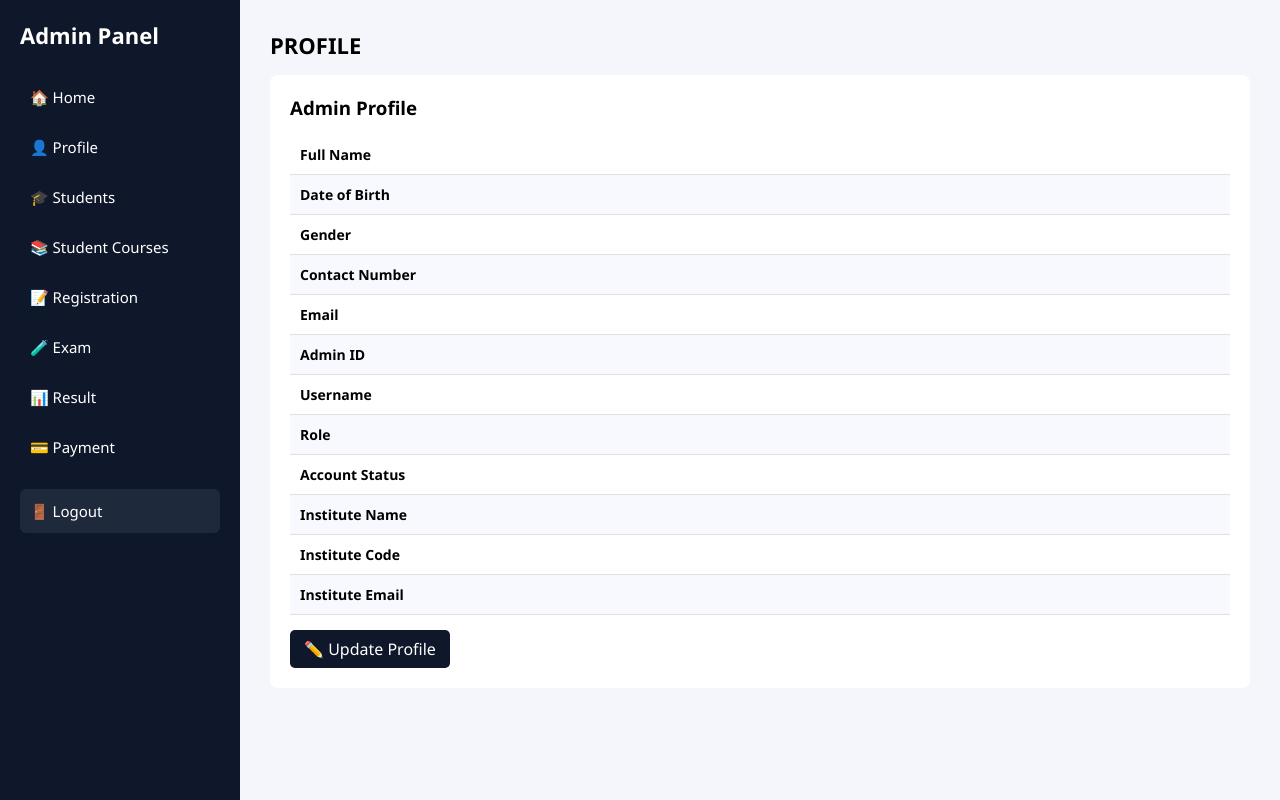
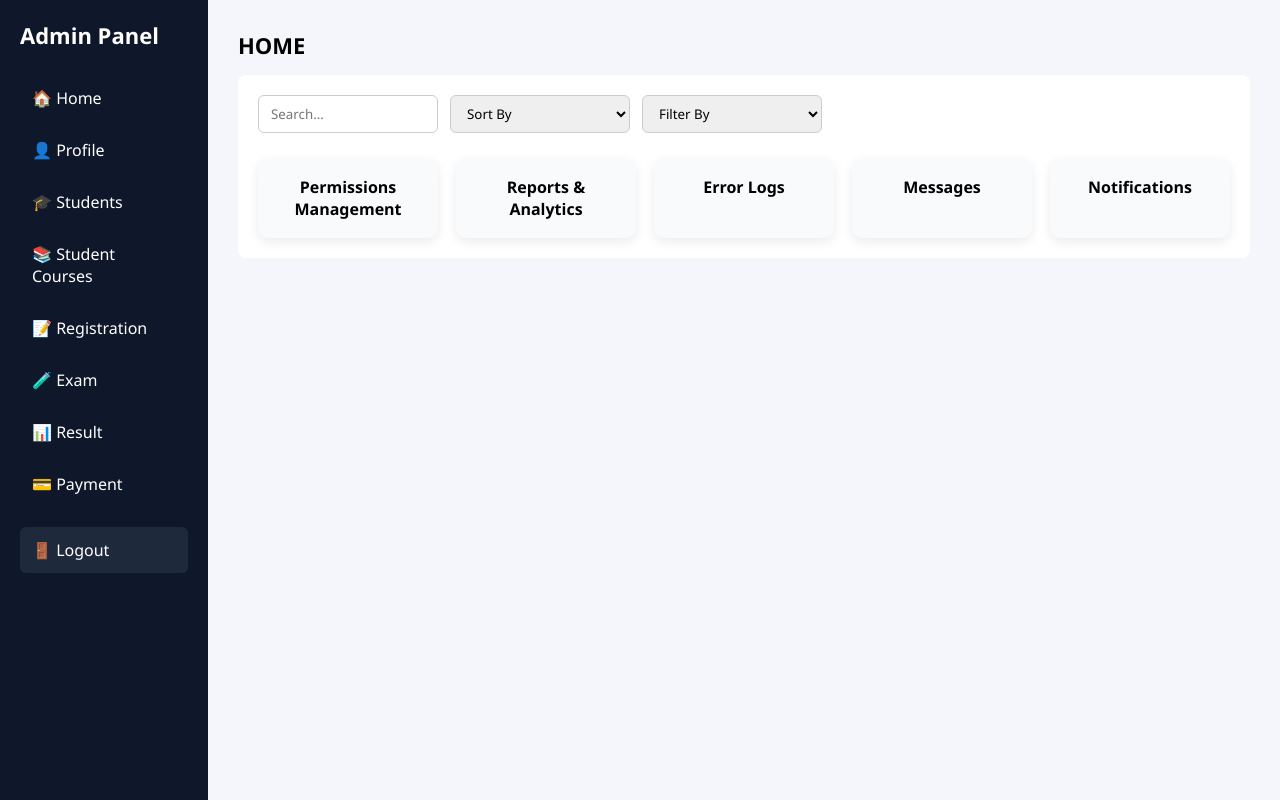
Before and after one commit to 24Cyril/exam-portal-mini-project, a Python web app: template app/templates/admin.html in a window 1280 px wide. Run offline with Jinja, Linux system fonts and the light colour scheme; the template is opened without the code that fills it, so the values that code supplies are empty.

Commit message:
student courses tab updation

```diff
--- a/app/static/css/admin.css
+++ b/app/static/css/admin.css
@@ -1,214 +1,149 @@
-* {
-    margin: 0;
-    padding: 0;
-    box-sizing: border-box;
-    font-family: "Segoe UI", sans-serif;
+*{
+margin:0;
+padding:0;
+box-sizing:border-box;
+font-family:Segoe UI,sans-serif;
 }
 
-body {
-    display: flex;
-    background: #f4f6fb;
+body{
+display:flex;
+background:#f4f6fb;
 }
 
-#studentTable th {
-    cursor: pointer;
-    background: #f1f1f1;
-}
-#studentTable th:hover {
-    background: #ddd;
+.sidebar{
+width:240px;
+background:#0f172a;
+color:white;
+padding:20px;
+height:100vh;
 }
 
-
-
-/* ===== SIDEBAR ===== */
-.sidebar {
-    width: 240px;
-    height: 100vh;
-    background: #0f172a;   /* dark blue */
-    color: #fff;
-    padding: 20px;
+.logo{
+font-size:22px;
+margin-bottom:25px;
 }
 
-.logo {
-    font-size: 22px;
-    margin-bottom: 25px;
+.nav-list{
+list-style:none;
 }
 
-.nav-list {
-    list-style: none;
+.nav-list li{
+padding:12px;
+margin-bottom:6px;
+border-radius:6px;
+cursor:pointer;
 }
 
-.nav-list li {
-    padding: 12px 10px;
-    margin-bottom: 6px;
-    cursor: pointer;
-    border-radius: 6px;
-    font-size: 15px;
+.nav-list li:hover{
+background:#1e293b;
 }
 
-.nav-list li:hover {
-    background: #1e293b;
+.logout{
+margin-top:20px;
+background:#1e293b;
 }
 
-.nav-list li a {
-    color: white;
-    text-decoration: none;
+.nav-list a{
+color:white;
+text-decoration:none;
 }
 
-.logout {
-    margin-top: 20px;
-    background: #1e293b;
+.main-content{
+flex:1;
+padding:30px;
 }
 
-/* ===== MAIN CONTENT ===== */
-.main-content {
-    flex: 1;
-    padding: 30px;
+#tab-title{
+font-size:22px;
+margin-bottom:15px;
 }
 
-#tab-title {
-    font-size: 22px;
-    margin-bottom: 15px;
+.card{
+background:white;
+padding:20px;
+border-radius:8px;
 }
 
-.card {
-    background: #ffffff;
-    padding: 20px;
-    border-radius: 8px;
+/* tables */
+
+.profile-table{
+width:100%;
+border-collapse:collapse;
+margin-top:15px;
 }
 
-/* ===== PROFILE TABLE ===== */
-.profile-table {
-    width: 100%;
-    border-collapse: collapse;
-    margin-top: 10px;
+.profile-table th,
+.profile-table td{
+padding:10px;
+border-bottom:1px solid #ddd;
 }
 
-.profile-table td {
-    padding: 10px;
-    border-bottom: 1px solid #ddd;
+.profile-table th{
+background:#f1f1f1;
+cursor:pointer;
 }
 
-.profile-table td:first-child {
-    width: 30%;
-    font-weight: 600;
+.profile-table th:hover{
+background:#ddd;
 }
 
-/* ===== UPDATE BUTTON ===== */
-.update-btn {
-    display: inline-block;
-    margin-top: 15px;
-    padding: 8px 14px;
-    background: #0f172a;
-    color: white;
-    border-radius: 5px;
-    text-decoration: none;
+.update-btn{
+display:inline-block;
+margin-top:15px;
+padding:8px 14px;
+background:#0f172a;
+color:white;
+border-radius:6px;
+text-decoration:none;
 }
 
-.update-btn:hover {
-    background: #1e293b;
+/* HOME BAR */
+
+.home-tools{
+display:flex;
+gap:12px;
+margin-bottom:25px;
 }
 
-/* ===== SEARCH & FILTER ===== */
-.search-box {
-    display: flex;
-    gap: 10px;
-    margin-bottom: 15px;
+.home-tools input,
+.home-tools select{
+padding:8px 12px;
+border-radius:6px;
+border:1px solid #ccc;
+width:180px;
 }
 
-.search-box input,
-.search-box select {
-    padding: 8px;
-    width: 200px;
+/* HOME BUTTONS */
+
+.home-row{
+display:flex;
+gap:18px;
 }
 
-/* ======================================
-   ADMIN DATA TABLES (ALL TABS)
-====================================== */
-
-.profile-table {
-    width: 100%;
-    border-collapse: collapse;
-    margin-top: 15px;
-    font-size: 14px;
+.home-box{
+background:#f8fafc;
+padding:18px 26px;
+border-radius:10px;
+min-width:180px;
+box-shadow:0 4px 12px rgba(0,0,0,.08);
+font-weight:600;
+text-align:center;
+cursor:pointer;
 }
 
-.profile-table th {
-    background: #0f172a;
-    color: white;
-    padding: 10px;
-    text-align: left;
-    cursor: pointer;
+.home-box:hover{
+background:#eef1ff;
 }
 
-.profile-table th:hover {
-    background: #1e293b;
+/* SEARCH */
+
+.search-box{
+margin-bottom:15px;
 }
 
-.profile-table td {
-    padding: 10px;
-    border-bottom: 1px solid #e0e0e0;
+.search-box input{
+padding:8px;
+border:1px solid #ccc;
+border-radius:5px;
+width:220px;
 }
-
-.profile-table tr:nth-child(even) {
-    background: #f8f9ff;
-}
-
-.profile-table tr:hover {
-    background: #eef2ff;
-}
-
-/* ======================================
-   SEARCH + FILTER BAR
-====================================== */
-
-.search-box {
-    display: flex;
-    gap: 12px;
-    margin-bottom: 15px;
-    flex-wrap: wrap;
-}
-
-.search-box input {
-    padding: 8px 12px;
-    border-radius: 6px;
-    border: 1px solid #ccc;
-    width: 240px;
-    outline: none;
-}
-
-.search-box select {
-    padding: 8px 12px;
-    border-radius: 6px;
-    border: 1px solid #ccc;
-    cursor: pointer;
-}
-
-.search-box input:focus,
-.search-box select:focus {
-    border-color: #0f172a;
-}
-
-/* ======================================
-   RESPONSIVE TABLE
-====================================== */
-
-@media (max-width: 900px) {
-    .profile-table {
-        font-size: 12px;
-    }
-
-    .search-box input {
-        width: 100%;
-    }
-}
-
-/* ======================================
-   EMPTY STATE (IF NO DATA)
-====================================== */
-
-.empty-msg {
-    padding: 20px;
-    color: #666;
-    font-style: italic;
-}
--- a/app/static/js/admin.js
+++ b/app/static/js/admin.js
@@ -1,32 +1,53 @@
-function openTab(tabName) {
+function openTab(tabName){
 
 document.getElementById("tab-title").innerText = tabName.toUpperCase();
 
-    /* ---------- PROFILE ---------- */
-    if (tabName === "profile") {
+/* PROFILE */
+if(tabName==="profile"){
 document.getElementById("tab-content").innerHTML =
 document.getElementById("profile-content").innerHTML;
 return;
 }
 
-    /* ---------- HOME ---------- */
-    if (tabName === "home") {
+/* HOME */
+if(tabName==="home"){
 document.getElementById("tab-content").innerHTML = `
-            <h3>Admin Dashboard</h3>
-            <p>Manage students, courses, registrations and payments from the sidebar.</p>
+
+<div class="home-tools">
+<input placeholder="Search...">
+<select><option>Sort By</option></select>
+<select><option>Filter By</option></select>
+</div>
+
+<div class="home-row">
+<div class="home-box">Permissions Management</div>
+<div class="home-box">Reports & Analytics</div>
+<div class="home-box">Error Logs</div>
+<div class="home-box">Messages</div>
+<div class="home-box">Notifications</div>
+</div>
 `;
 return;
 }
 
-    /* ---------- STUDENTS ---------- */
-    if (tabName === "students") {
-        loadStudents();
+/* STUDENTS */
+if(tabName==="students"){
+fetch("/admin/students")
+.then(res=>res.json())
+.then(data=>{
+renderTable(data.students,
+["id","full_name","email","phone","gender","course","department","year_of_study","institute_name"]);
+});
 return;
 }
 
-    /* ---------- COURSES ---------- */
-    if (tabName === "courses") {
-        loadCourses();
+/* COURSES */
+if(tabName==="courses"){
+fetch("/admin/courses")
+.then(res=>res.json())
+.then(data=>{
+renderCoursesTable(data.courses);
+});
 return;
 }
 
@@ -34,71 +55,12 @@ function openTab(tabName) {
 `<p>${tabName} module coming soon...</p>`;
 }
 
-/* =====================================================
-   STUDENTS (already working)
-===================================================== */
 
-function loadStudents() {
-    fetch("/admin/students")
-        .then(res => res.json())
-        .then(data => renderStudentTable(data.students));
-}
+/* ===================== COURSES TABLE ===================== */
 
-function renderStudentTable(students) {
+function renderCoursesTable(courses){
 
-    let rows = students.map(s => `
-        <tr>
-            <td>${s.id}</td>
-            <td>${s.full_name || ""}</td>
-            <td>${s.email || ""}</td>
-            <td>${s.phone || ""}</td>
-            <td>${s.gender || ""}</td>
-            <td>${s.course || ""}</td>
-            <td>${s.department || ""}</td>
-            <td>${s.year_of_study || ""}</td>
-            <td>${s.institute_name || ""}</td>
-            <td>${s.created_at || ""}</td>
-        </tr>
-    `).join("");
-
-    document.getElementById("tab-content").innerHTML = `
-        <div class="search-box">
-            <input type="text" id="searchInput"
-                   placeholder="Search students..."
-                   onkeyup="searchTable()">
-        </div>
-
-        <table class="profile-table" id="adminTable">
-            <tr>
-                <th onclick="sortTable(0)">ID</th>
-                <th onclick="sortTable(1)">Name</th>
-                <th>Email</th>
-                <th>Phone</th>
-                <th>Gender</th>
-                <th onclick="sortTable(5)">Course</th>
-                <th>Department</th>
-                <th onclick="sortTable(7)">Year</th>
-                <th>Institute</th>
-                <th onclick="sortTable(9)">Created</th>
-            </tr>
-            ${rows}
-        </table>
-    `;
-}
-
-/* =====================================================
-   COURSES TAB (NEW)
-===================================================== */
-
-function loadCourses() {
-    fetch("/admin/courses")
-        .then(res => res.json())
-        .then(data => renderCoursesTable(data.courses));
-}
-
-function renderCoursesTable(courses) {
-
-    let rows = courses.map(c => `
+let rows = courses.map(c=>`
 <tr>
 <td>${c.course_id}</td>
 <td>${c.course_name}</td>
@@ -106,88 +68,105 @@ function renderCoursesTable(courses) {
 <td>${c.duration || ""}</td>
 <td>${c.fee}</td>
 <td>${c.status}</td>
-            <td>${c.created_at}</td>
+<td>
+<button onclick="editCourse(${c.course_id})">✏ Edit</button>
+<button onclick="deleteCourse(${c.course_id})">🗑 Delete</button>
+</td>
 </tr>
 `).join("");
 
 document.getElementById("tab-content").innerHTML = `
+
 <div class="search-box">
-            <input type="text" id="searchInput"
-                   placeholder="Search courses..."
-                   onkeyup="searchTable()">
-
-            <select id="statusFilter" onchange="filterCourses()">
-                <option value="">All Status</option>
-                <option value="Active">Active</option>
-                <option value="Inactive">Inactive</option>
-            </select>
+<input id="searchInput" placeholder="Search courses..." onkeyup="searchTable()">
+<button onclick="addCourse()">➕ Add Course</button>
 </div>
 
 <table class="profile-table" id="adminTable">
 <tr>
 <th onclick="sortTable(0)">ID</th>
-                <th onclick="sortTable(1)">Course Name</th>
+<th onclick="sortTable(1)">Name</th>
 <th>Code</th>
 <th>Duration</th>
 <th onclick="sortTable(4)">Fee</th>
 <th>Status</th>
-                <th onclick="sortTable(6)">Created</th>
+<th>Actions</th>
 </tr>
 ${rows}
 </table>
 `;
 }
 
-/* =====================================================
-   SEARCH (universal)
-===================================================== */
 
-function searchTable() {
-    let input = document.getElementById("searchInput").value.toLowerCase();
+/* ===================== GENERIC TABLE ===================== */
+
+function renderTable(data,fields){
+
+let header = fields.map((f,i)=>
+`<th onclick="sortTable(${i})">${f.replace("_"," ").toUpperCase()}</th>`
+).join("");
+
+let rows = data.map(row=>`
+<tr>
+${fields.map(f=>`<td>${row[f]||""}</td>`).join("")}
+</tr>
+`).join("");
+
+document.getElementById("tab-content").innerHTML = `
+<div class="search-box">
+<input id="searchInput" placeholder="Search..." onkeyup="searchTable()">
+</div>
+
+<table class="profile-table" id="adminTable">
+<tr>${header}</tr>
+${rows}
+</table>
+`;
+}
+
+
+/* ===================== SEARCH ===================== */
+
+function searchTable(){
+let v = document.getElementById("searchInput").value.toLowerCase();
 let rows = document.querySelectorAll("#adminTable tr");
 
-    rows.forEach((row, i) => {
-        if (i === 0) return;
-        row.style.display = row.innerText.toLowerCase().includes(input) ? "" : "none";
+rows.forEach((r,i)=>{
+if(i===0) return;
+r.style.display = r.innerText.toLowerCase().includes(v) ? "" : "none";
 });
 }
 
-/* =====================================================
-   FILTER FOR COURSES
-===================================================== */
 
-function filterCourses() {
-    let filter = document.getElementById("statusFilter").value;
-    let rows = document.querySelectorAll("#adminTable tr");
+/* ===================== SORT ===================== */
 
-    rows.forEach((row, i) => {
-        if (i === 0) return;
-        let status = row.children[5].innerText;
-        row.style.display = (!filter || status === filter) ? "" : "none";
-    });
+function sortTable(c){
+let t = document.getElementById("adminTable");
+let r = Array.from(t.rows).slice(1);
+
+r.sort((a,b)=>
+a.cells[c].innerText.localeCompare(b.cells[c].innerText,undefined,{numeric:true})
+);
+
+r.forEach(x=>t.appendChild(x));
 }
 
-/* =====================================================
-   SORT (universal)
-===================================================== */
 
-function sortTable(colIndex) {
-    let table = document.getElementById("adminTable");
-    let rows = Array.from(table.rows).slice(1);
+/* ===================== COURSE ACTIONS ===================== */
 
-    rows.sort((a, b) =>
-        a.cells[colIndex].innerText.localeCompare(
-            b.cells[colIndex].innerText,
-            undefined,
-            { numeric: true }
-        )
-    );
-
-    rows.forEach(r => table.appendChild(r));
+function addCourse(){
+window.location.href = "/admin/add-course";
 }
 
-/* =====================================================
-   DEFAULT TAB
-===================================================== */
+function editCourse(id){
+window.location.href = "/admin/edit-course/" + id;
+}
 
-window.onload = () => openTab("profile");
+function deleteCourse(id){
+if(confirm("Delete this course?")){
+fetch("/admin/delete-course/" + id,{method:"POST"})
+.then(()=>openTab("courses"));
+}
+}
+
+window.onload = ()=>openTab("home");
--- a/app/templates/admin.html
+++ b/app/templates/admin.html
@@ -23,34 +23,25 @@
 </div>
 
 <div class="main-content">
-    <h2 id="tab-title">Dashboard</h2>
+<h2 id="tab-title">HOME</h2>
 
-    <!-- ===== ADMIN PROFILE (RESTORED) ===== -->
 <div id="profile-content" style="display:none">
-
 <h3>Admin Profile</h3>
-
 <table class="profile-table">
 <tr><td>Full Name</td><td>{{ admin.full_name }}</td></tr>
-            <tr><td>Date of Birth</td><td>{{ admin.dob }}</td></tr>
+<tr><td>DOB</td><td>{{ admin.dob }}</td></tr>
 <tr><td>Gender</td><td>{{ admin.gender }}</td></tr>
-            <tr><td>Contact Number</td><td>{{ admin.contact_number }}</td></tr>
+<tr><td>Contact</td><td>{{ admin.contact_number }}</td></tr>
 <tr><td>Email</td><td>{{ admin.email }}</td></tr>
-
 <tr><td>Admin ID</td><td>{{ admin.admin_id }}</td></tr>
 <tr><td>Username</td><td>{{ admin.username }}</td></tr>
 <tr><td>Role</td><td>{{ admin.role }}</td></tr>
-            <tr><td>Account Status</td><td>{{ admin.account_status }}</td></tr>
-
-            <tr><td>Institute Name</td><td>{{ admin.institute_name }}</td></tr>
-            <tr><td>Institute Code</td><td>{{ admin.institute_code }}</td></tr>
-            <tr><td>Institute Email</td><td>{{ admin.institute_email }}</td></tr>
+<tr><td>Status</td><td>{{ admin.account_status }}</td></tr>
+<tr><td>Institute</td><td>{{ admin.institute_name }}</td></tr>
 </table>
-
 <a href="/admin/update" class="update-btn">✏️ Update Profile</a>
 </div>
 
-    <!-- ===== DYNAMIC CONTENT ===== -->
 <div id="tab-content" class="card"></div>
 </div>
 
--- a/requirements.txt
+++ b/requirements.txt
@@ -1,2 +1,3 @@
 Flask
 mysql-connector-python
+razorpay
```
Also changed, not shown: app/templates/add_course.html (added, +7 -0 lines), app/templates/edit_course.html (added, +7 -0 lines), run.py (+105 -58 lines). Lines whose indentation alone changed are shown as unchanged.
